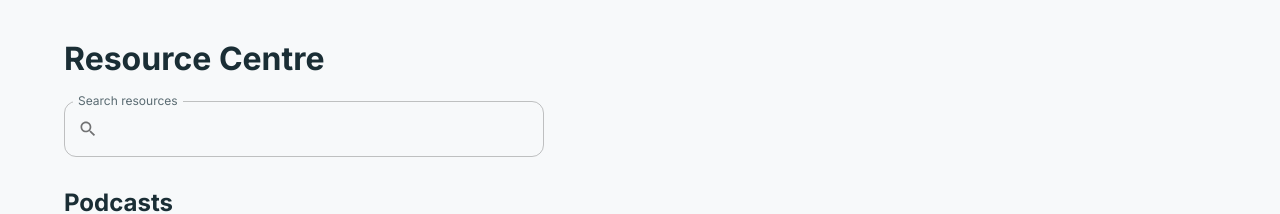
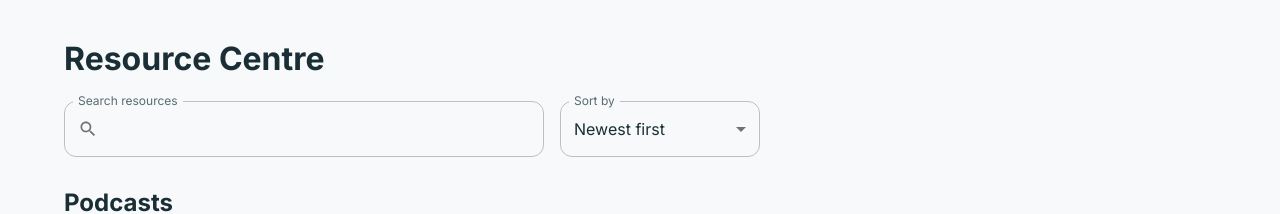
Before and after one commit to nurudeenCodes/technicalTask_Wisdom-Wellbeing, a React (Vite) app: page / in a window 1280 px wide. Shown: the top 214 px of the page. Built offline with nearby package versions, Linux system fonts and the light colour scheme.

Commit message:
feat: sort resources from the UI

```diff
--- a/src/App.tsx
+++ b/src/App.tsx
@@ -9,16 +9,24 @@ import { CategorySection } from "./components/CategorySection/CategorySection";
 import { FilterBar } from "./components/FilterBar/FilterBar";
 import { ResourceDialog } from "./components/ResourceDialog/ResourceDialog";
 import type { Resource } from "./types/resource";
+import { Stack } from "@mui/material";
+import { SortControl } from "./components/SortControl/SortControl";
+import {
+  sortResources,
+  type SortOption,
+} from "./features/resources/sortResources";
 
 const App = () => {
   const [query, setQuery] = useState("");
   const [selected, setSelected] = useState<Resource | null>(null);
+  const [sortBy, setSortBy] = useState<SortOption>("newest");
 
   const resources = useMemo(() => rawResources.map(mapResource), []);
 
   const groups = useMemo(
-    () => groupByCategory(filterResources(resources, query)),
-    [resources, query],
+    () =>
+      groupByCategory(sortResources(filterResources(resources, query), sortBy)),
+    [resources, query, sortBy],
   );
 
   return (
@@ -27,7 +35,10 @@ const App = () => {
         Resource Centre
       </Typography>
 
-      <FilterBar query={query} onQueryChange={setQuery} />
+      <Stack direction={{ xs: "column", sm: "row" }} spacing={2} sx={{ mb: 4 }}>
+        <FilterBar query={query} onQueryChange={setQuery} />
+        <SortControl sortBy={sortBy} onSortChange={setSortBy} />
+      </Stack>
 
       {groups.length === 0 ? (
         <Typography role="status" color="text.secondary">
--- /dev/null
+++ b/src/components/SortControl/SortControl.tsx
@@ -0,0 +1,37 @@
+import FormControl from "@mui/material/FormControl";
+import InputLabel from "@mui/material/InputLabel";
+import Select from "@mui/material/Select";
+import MenuItem from "@mui/material/MenuItem";
+import { SORT_OPTIONS } from "../../features/resources/sortResources";
+import type { SortOption } from "../../features/resources/sortResources";
+
+const SORT_LABELS: Record<SortOption, string> = {
+  newest: "Newest first",
+  oldest: "Oldest first",
+  title: "Title (A-Z)",
+  duration: "Shortest first",
+};
+
+interface SortControlProps {
+  sortBy: SortOption;
+  onSortChange: (sortBy: SortOption) => void;
+}
+
+export const SortControl = ({ sortBy, onSortChange }: SortControlProps) => (
+  <FormControl sx={{ minWidth: 200 }}>
+    <InputLabel id="sort-label">Sort by</InputLabel>
+    <Select
+      labelId="sort-label"
+      id="sort-select"
+      label="Sort by"
+      value={sortBy}
+      onChange={(event) => onSortChange(event.target.value as SortOption)}
+    >
+      {SORT_OPTIONS.map((option) => (
+        <MenuItem key={option} value={option}>
+          {SORT_LABELS[option]}
+        </MenuItem>
+      ))}
+    </Select>
+  </FormControl>
+);
```
Also changed, not shown: 1 other file (tests, documents, lock files or other folders).
